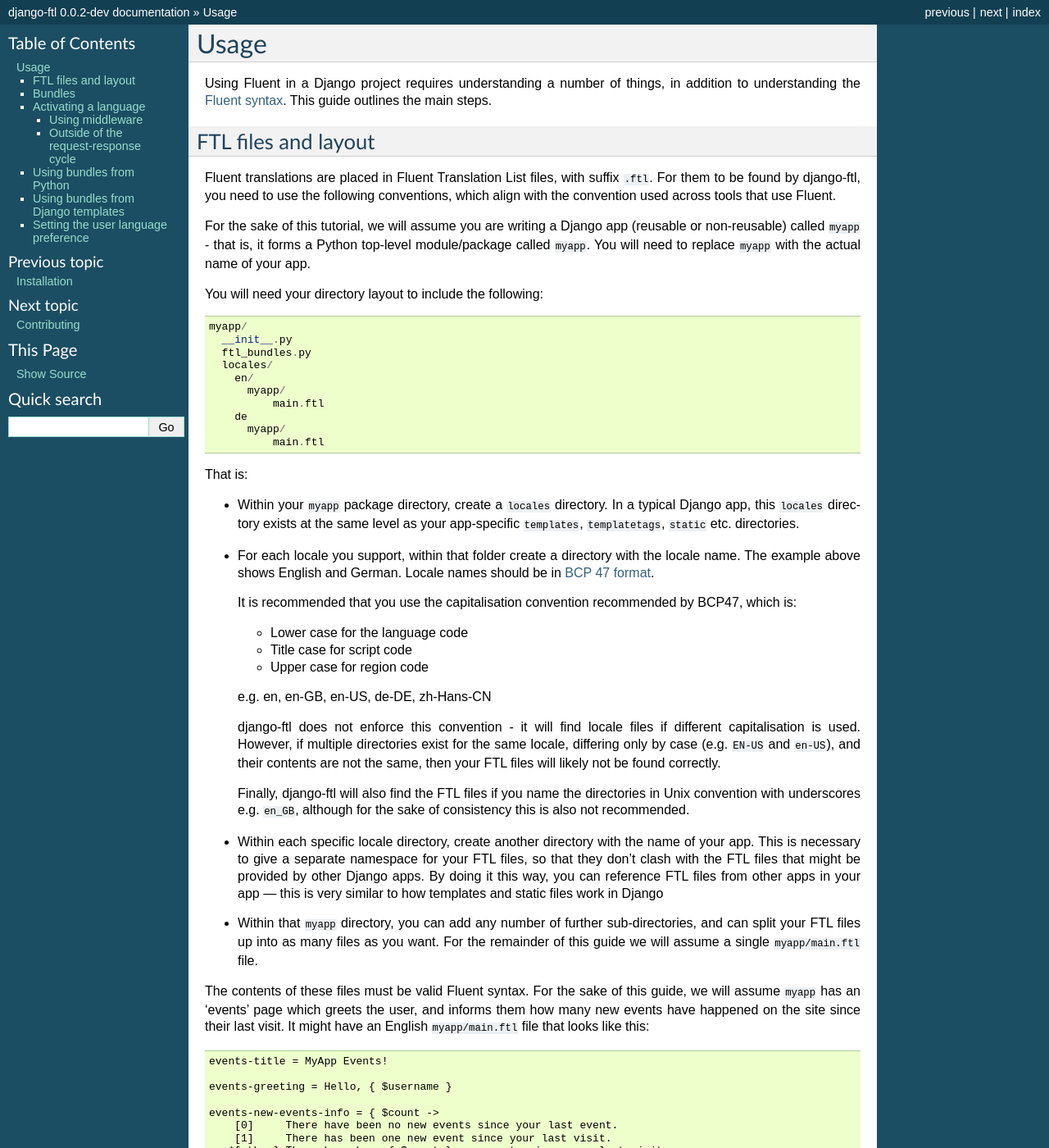
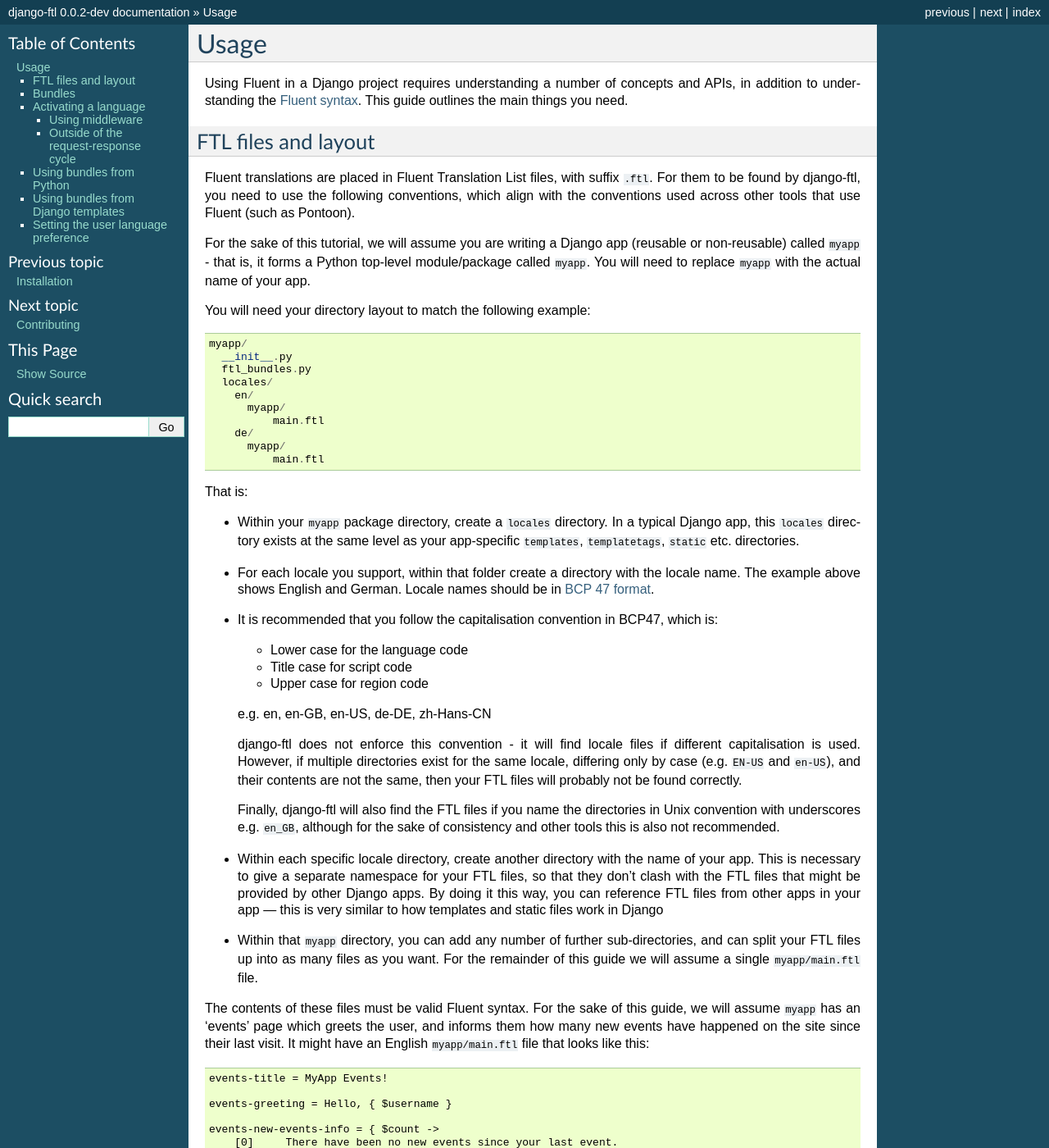
Before and after one commit to django-ftl/django-ftl, a Sphinx documentation site: the page built from docs/usage.rst, in a window 1280 px wide and 1400 px high. Shown: the whole window at 82% size. Built offline with Sphinx 7.4.7, drawn with Linux system fonts in a browser that asks for light colours; some of the changed text lies outside the part shown.

Commit message:
Docs fixes

```diff
--- a/docs/usage.rst
+++ b/docs/usage.rst
@@ -3,9 +3,10 @@ Usage
 =====
 
 
-Using Fluent in a Django project requires understanding a number of things, in
-addition to understanding the `Fluent syntax
-<http://projectfluent.org/fluent/guide/>`_. This guide outlines the main steps.
+Using Fluent in a Django project requires understanding a number of concepts and
+APIs, in addition to understanding the `Fluent syntax
+<http://projectfluent.org/fluent/guide/>`_. This guide outlines the main things
+you need.
 
 
 FTL files and layout
@@ -13,14 +14,15 @@ FTL files and layout
 
 Fluent translations are placed in Fluent Translation List files, with suffix
 ``.ftl``. For them to be found by django-ftl, you need to use the following
-conventions, which align with the convention used across tools that use Fluent.
+conventions, which align with the conventions used across other tools that use
+Fluent (such as Pontoon).
 
 For the sake of this tutorial, we will assume you are writing a Django app
 (reusable or non-reusable) called ``myapp`` - that is, it forms a Python
 top-level module/package called ``myapp``. You will need to replace ``myapp``
 with the actual name of your app.
 
-You will need your directory layout to include the following::
+You will need your directory layout to match the following example::
 
    myapp/
      __init__.py
@@ -29,7 +31,7 @@ You will need your directory layout to include the following::
        en/
          myapp/
              main.ftl
-       de
+       de/
          myapp/
              main.ftl
 
@@ -44,8 +46,8 @@ That is:
   locale name. The example above shows English and German. Locale names should
   be in `BCP 47 format <https://tools.ietf.org/html/bcp47>`_.
 
-  It is recommended that you use the capitalisation convention recommended by
-  BCP47, which is:
+* It is recommended that you follow the capitalisation convention in BCP47,
+  which is:
 
   * Lower case for the language code
   * Title case for script code
@@ -56,12 +58,12 @@ That is:
   django-ftl does not enforce this convention - it will find locale files if
   different capitalisation is used. However, if multiple directories exist for
   the same locale, differing only by case (e.g. ``EN-US`` and ``en-US``), and
-  their contents are not the same, then your FTL files will likely not be found
-  correctly.
+  their contents are not the same, then your FTL files will probably not be
+  found correctly.
 
   Finally, django-ftl will also find the FTL files if you name the directories
   in Unix convention with underscores e.g. ``en_GB``, although for the sake of
-  consistency this is also not recommended.
+  consistency and other tools this is also not recommended.
 
 * Within each specific locale directory, create another directory with the name
   of your app. This is necessary to give a separate namespace for your FTL
@@ -101,11 +103,12 @@ different pages or components in your app.
 Bundles
 -------
 
-To use ``.ftl`` files with django-ftl, you must first define a Bundle. They
-define a collection of ``.ftl`` files that you want to use, and are responsible
-for finding and loading these files. The definition of a Bundle can go anywhere
-in your project, but by convention we should create a ``ftl_bundles.py`` inside
-your Python ``myapp`` package, i.e. a ``myapp.ftl_bundles`` module.
+To use ``.ftl`` files with django-ftl, you must first define a
+:class:`~django_ftl.bundles.Bundle`. They represent a collection of ``.ftl``
+files that you want to use, and are responsible for finding and loading these
+files. The definition of a ``Bundle`` can go anywhere in your project, but by
+convention you should create a ``ftl_bundles.py`` inside your Python ``myapp``
+package, i.e. a ``myapp.ftl_bundles`` module.
 
 Our ``ftl_bundles.py`` will look like this:
 
@@ -141,7 +144,9 @@ Normally it will come from a list of options that you have given to a user (see
 :ref:`setting-user-language` below).
 
 As soon as you activate a language, all ``Bundle`` objects will switch to using
-that language. By default they will use your ``LANGUAGE
+that language. (Before activating, by default they will use your
+``LANGUAGE_CODE`` setting as a default, and this is also used as a fallback in
+the case of missing FTL files or messages).
 
 Using middleware
 ~~~~~~~~~~~~~~~~
@@ -175,9 +180,9 @@ activates that language.
 
 Instead of these two, you could also use
 ``"django_ftl.middleware.activate_from_request_session"`` by adding it to your
-MIDDLEWARE, after the session middleware. This middleware looks for a language
-set in ``request.session``, as set by the ``set_language`` view that Django
-provides.
+``MIDDLEWARE``, after the session middleware. This middleware looks for a
+language set in ``request.session``, as set by the ``set_language`` view that
+Django provides.
 
 
 Outside of the request-response cycle
```
Also changed, not shown: other parts of docs/usage.rst (+2 -2 lines).
